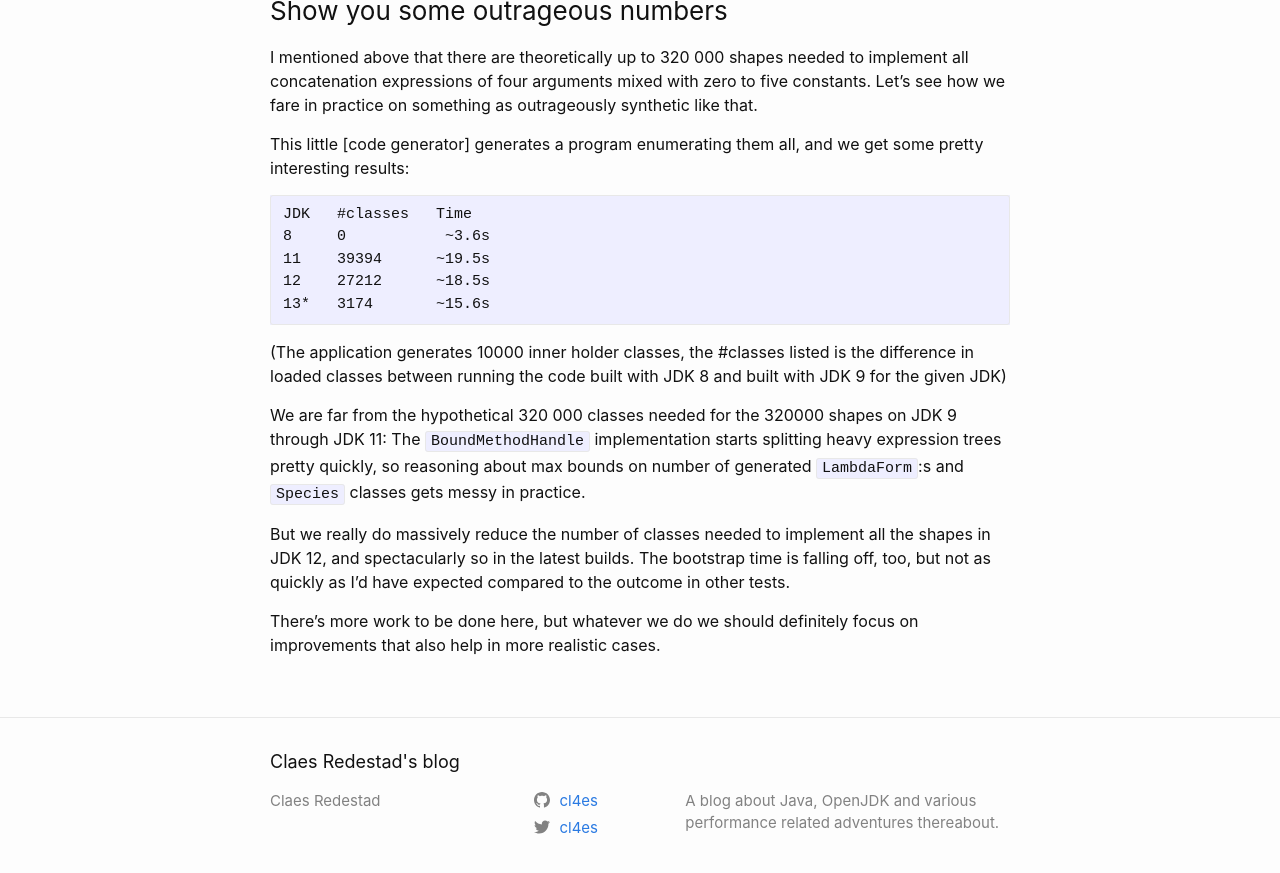
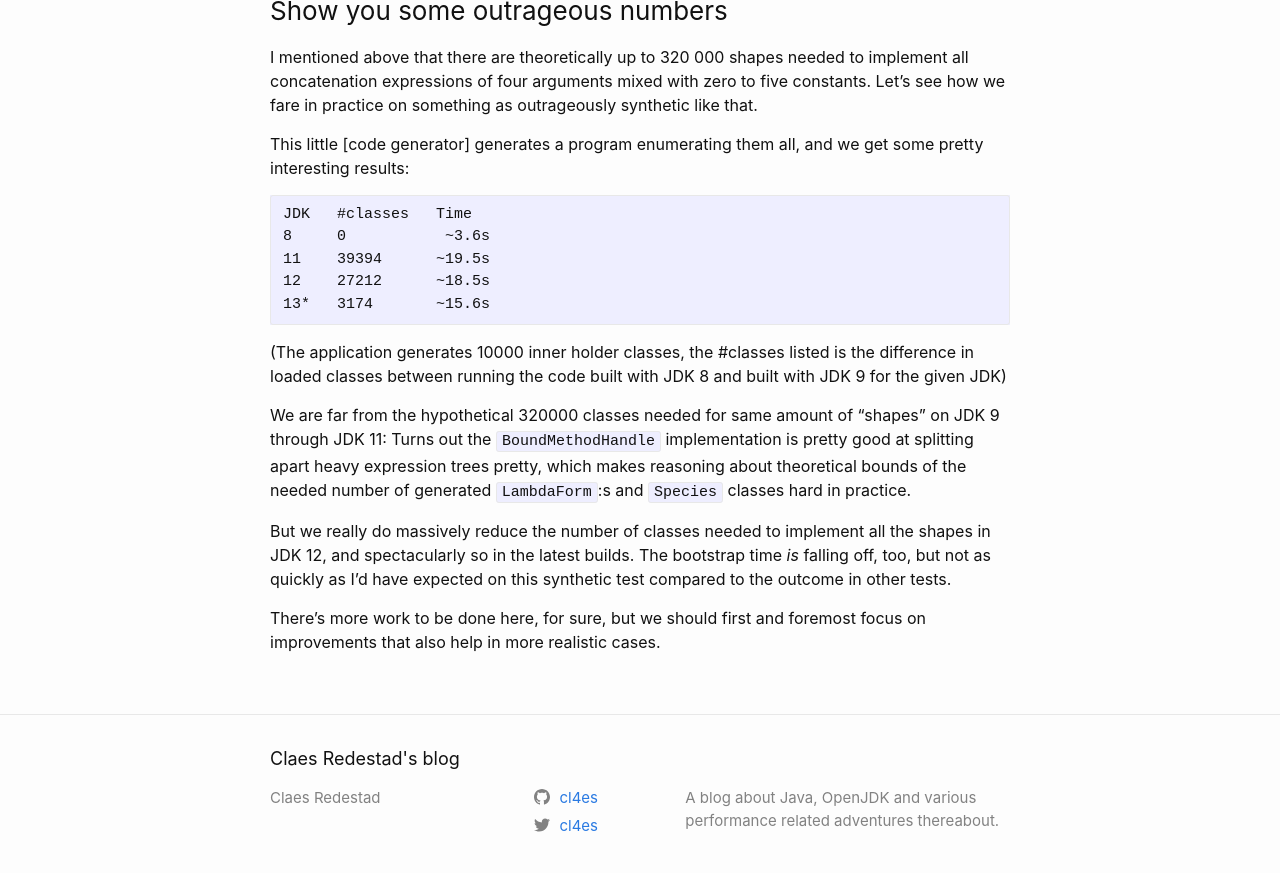
Before and after one commit to cl4es/cl4es.github.io, a Jekyll site: the page built from _posts/2019-05-14-String-Concat-Redux.md, in a window 1280 px wide and 900 px high, scrolled down 5031 px. Shown: the top 873 px of the window. Built offline with Jekyll 4.4.1, drawn with Linux system fonts in a browser that asks for light colours; comment, search, counter and statistics services are not loaded; some of the changed text lies outside the part shown.

Commit message:
Minor fix-up

```diff
--- a/_posts/2019-05-14-String-Concat-Redux.md
+++ b/_posts/2019-05-14-String-Concat-Redux.md
@@ -185,15 +185,14 @@ JDK   #classes   Time
 difference in loaded classes between running the code built with JDK 8 and built
 with JDK 9 for the given JDK)
 
-We are far from the hypothetical 320 000 classes needed for the 320000 shapes on JDK 9
-through JDK 11: The `BoundMethodHandle` implementation starts splitting heavy expression
-trees pretty quickly, so reasoning about max bounds on number of generated `LambdaForm`:s
-and `Species` classes gets messy in practice.
+We are far from the hypothetical 320000 classes needed for same amount of "shapes" on JDK 9
+through JDK 11: Turns out the `BoundMethodHandle` implementation is pretty good at splitting apart
+heavy expression trees pretty, which makes reasoning about theoretical bounds of the needed number of
+generated `LambdaForm`:s and `Species` classes hard in practice.
 
-But we really do massively reduce the number of classes needed to
-implement all the shapes in JDK 12, and spectacularly so in the latest builds.
-The bootstrap time is falling off, too, but not as quickly as I'd have expected compared
-to the outcome in other tests.
+But we really do massively reduce the number of classes needed to implement all the shapes in
+JDK 12, and spectacularly so in the latest builds. The bootstrap time _is_ falling off, too, but
+not as quickly as I'd have expected on this synthetic test compared to the outcome in other tests.
 
-There's more work to be done here, but whatever we do we should definitely focus on improvements
-that also help in more realistic cases.
+There's more work to be done here, for sure, but we should first and foremost focus on
+improvements that also help in more realistic cases.
```
Also changed, not shown: other parts of _posts/2019-05-14-String-Concat-Redux.md (+1 -1 lines).
